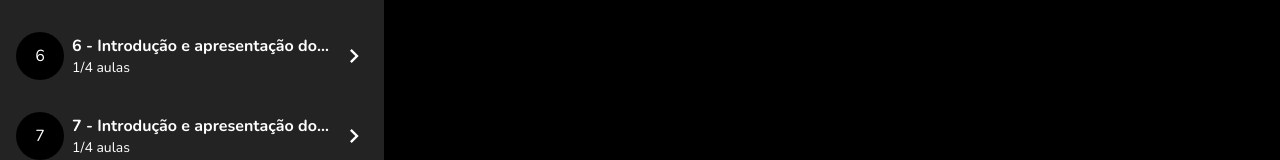
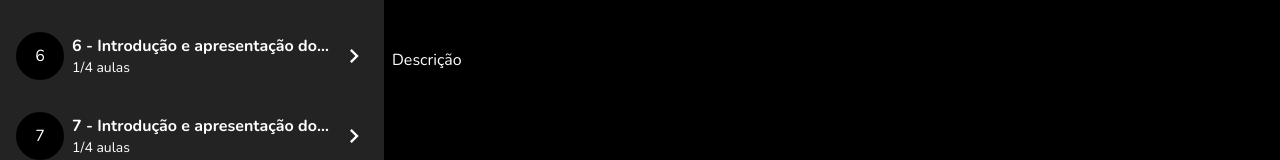
Before and after one commit to Lucasmvf/curso, a Next.js app: page /player/1/1 in a window 1280 px wide. Shown: the part 524-684 px from the top of the page. Built offline with nearby package versions, Linux system fonts and the light colour scheme.

Commit message:
feat: add navigation for onPlayNext

```diff
--- a/src/app/player/[courseId]/[classId]/page.tsx
+++ b/src/app/player/[courseId]/[classId]/page.tsx
@@ -1,6 +1,7 @@
-'use client';
+import { PlayerHeader, PlayerPlaylist } from '@/components/player';
+import { PlayerClassDetails } from '@/components/player/player-class-details/PlayerClassDetails';
 
-import { PlayerHeader, PlayerPlaylist, PlayerVideoPlayer } from '@/components/player';
+
 
 interface Props {
   params: {
@@ -11,19 +12,7 @@ interface Props {
 export default function PagePlayer({ params: { classId, courseId } }: Props) {
 
 
-  return (
-    <main className='flex flex-col gap-2 h-screen'>
-      <PlayerHeader
-        title='API Rest, Node e Typescript: #00 - Apresentação do curso, tecnologias usadas e muito mais'
-        subtitle='🏆 Curso de API Rest, Node e Typescript'
-      />
-
-      <div className='flex gap-2 h-[calc(100vh-72px)]'>
-        <div className='max-w-96'>
-          <PlayerPlaylist
-            playingClassId={classId}
-            playingCourseId={courseId}
-            classGroups={[
+  const classGroupsData = [
     {
       title: '1 - Introdução e apresentação do projeto',
       classes: [
@@ -399,17 +388,30 @@ export default function PagePlayer({ params: { classId, courseId } }: Props) {
         },
       ]
     }
-            ]}
+  ];
+
+
+  return (
+    <main className='flex flex-col gap-2 h-screen'>
+      <PlayerHeader
+        title='API Rest, Node e Typescript: #00 - Apresentação do curso, tecnologias usadas e muito mais'
+        subtitle='🏆 Curso de API Rest, Node e Typescript'
+      />
+
+      <div className='flex gap-2 h-[calc(100vh-72px)]'>
+        <div className='max-w-96'>
+          <PlayerPlaylist
+            playingClassId={classId}
+            playingCourseId={courseId}
+            classGroups={classGroupsData}
           />
         </div>
-      <div className="flex-1">
-        <div className="aspect-video">
-          <PlayerVideoPlayer
-            videoId='bP47qRVRqQs'
-            onPlayNext={() => console.log('play next') }
+
+        <PlayerClassDetails
+          playingClassId={classId}
+          playingCourseId={courseId}
+          classGroups={classGroupsData}
         />
-          </div>
-        </div>
       </div>
     </main>
   );
--- a/src/components/player/index.ts
+++ b/src/components/player/index.ts
@@ -1,5 +1,5 @@
 export * from './playlist/components/PlayerClassGroup';
 export * from './playlist/components/PlayerClass';
 export * from './playlist/PlayerPlaylist';
-export * from './PlayerVideoPlayer';
+export * from './player-class-details/components/PlayerVideoPlayer';
 export * from './PlayerHeader';
--- /dev/null
+++ b/src/components/player/player-class-details/PlayerClassDetails.tsx
@@ -0,0 +1,47 @@
+'use client';
+import { useRouter } from 'next/navigation';
+
+import { IPlayerClassGroupProps } from '../playlist/components/PlayerClassGroup';
+import { PlayerVideoPlayer } from './components/PlayerVideoPlayer';
+import { useMemo } from 'react';
+
+
+interface IPlayerClassDetailsProps {
+  playingClassId: string;
+  playingCourseId: string;
+  classGroups: Pick<IPlayerClassGroupProps, 'classes' | 'title'>[];
+}
+export const PlayerClassDetails = ({ playingCourseId, playingClassId, classGroups }: IPlayerClassDetailsProps) => {
+  const router = useRouter();
+
+
+  const nextClassId = useMemo(() => {
+    const classes = classGroups.flatMap(classGroup => classGroup.classes);
+
+    const currentClassIndex = classes.findIndex(classItem => classItem.classId === playingClassId);
+
+    const nextClassIndex = currentClassIndex + 1;
+
+    if (nextClassIndex === classes.length) {
+      return undefined;
+    }
+
+    return classes[nextClassIndex].classId;
+  }, [classGroups, playingClassId]);
+
+
+  return (
+    <div className='flex-1'>
+      <div className='aspect-video'>
+        <PlayerVideoPlayer
+          videoId='bP47qRVRqQs'
+          onPlayNext={() => nextClassId ? router.push(`/player/${playingCourseId}/${nextClassId}`) : {}}
+        />
+      </div>
+
+      <div>
+        Descrição
+      </div>
+    </div>
+  );
+};
```
Also changed, not shown: src/components/player/player-class-details/components/PlayerVideoPlayer.tsx (renamed from src/components/player/PlayerVideoPlayer.tsx). Lines whose indentation alone changed are shown as unchanged.
